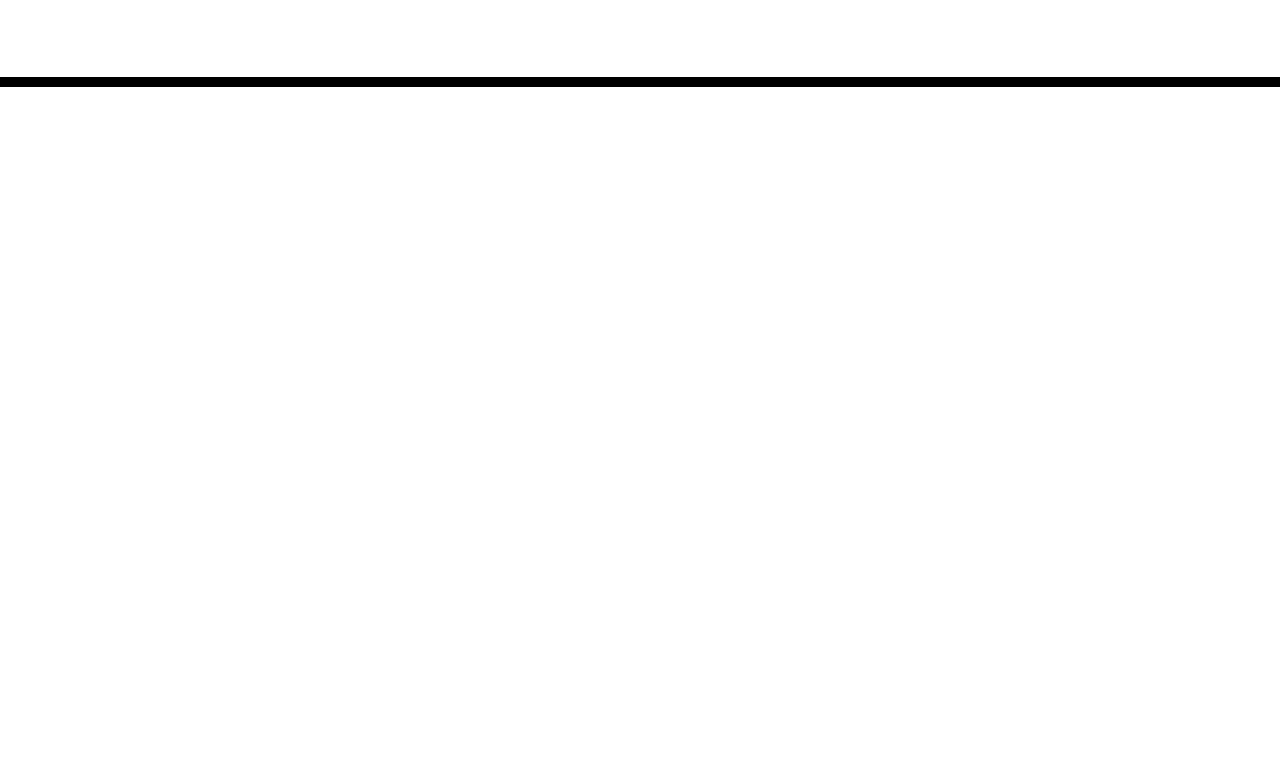
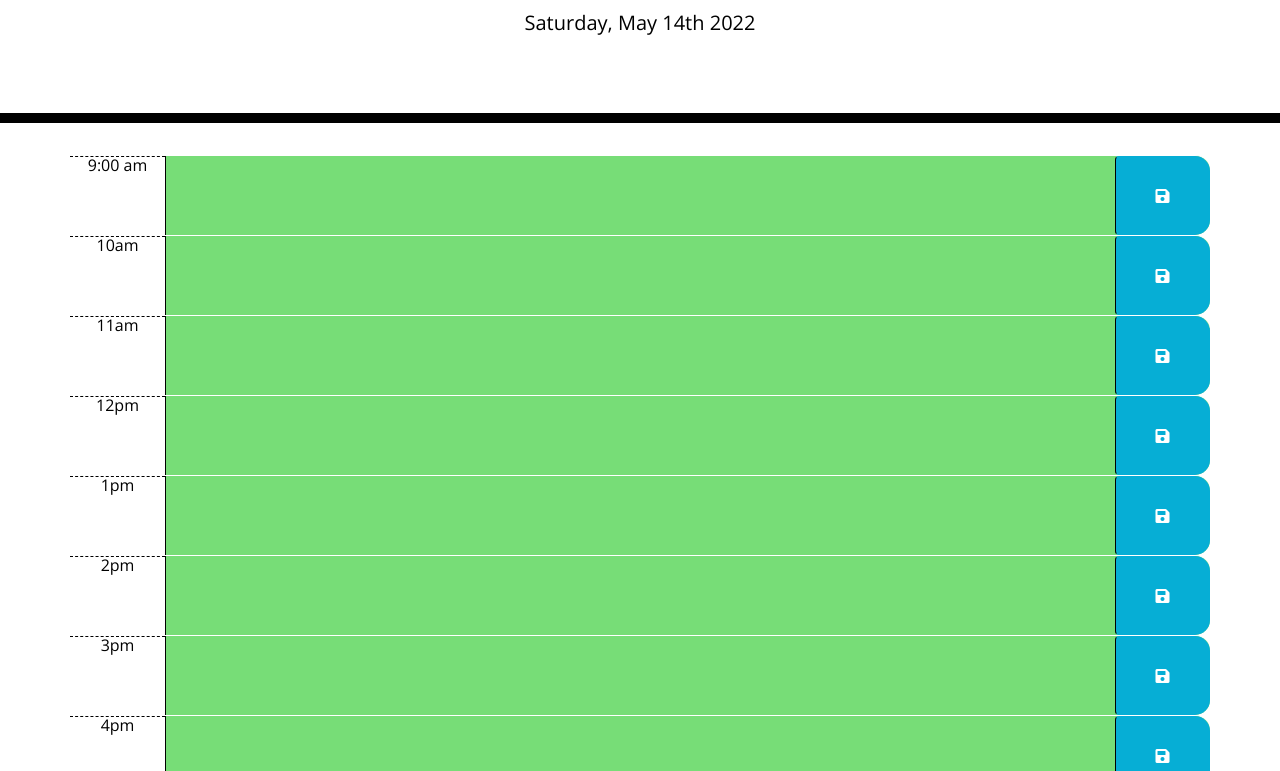
Before and after one commit to jessicakallberg/workDayScheduler, a plain HTML site: page Develop/index.html in a window 1280 px wide. Shown: the part 181-952 px from the top of the page. Before the commit the page ends 800 px from the top, so only its background shows below. Drawn offline with nearby package versions, Linux system fonts and the light colour scheme.

Commit message:
added to the js for the scheduler

```diff
--- a/Develop/index.html
+++ b/Develop/index.html
@@ -18,7 +18,7 @@
         href="https://fonts.googleapis.com/css?family=Open+Sans&display=swap"
         rel="stylesheet"
         />
-        <link rel="stylesheet" href="style.css" />
+        <link rel="stylesheet" href="./style.css" />
         <title>Work Day Scheduler</title>
     </head>
 
@@ -30,9 +30,60 @@
         </header>
         <div class="container">
         <!-- Timeblocks go here -->
+            <div id="hr9" class="row time-block">
+                <div class="hour col-1" >9:00 am</div>
+                <textarea class="description col-10"></textarea>
+                <button class="btn saveBtn col-1"><i class="fas fa-save"></i></button>
+            </div>
+            <div id="hr10" class="row time-block">
+                <div class="hour col-1" >10am</div>
+                <textarea class="description col-10"></textarea>
+                <button class="btn saveBtn col-1"><i class="fas fa-save"></i></button>
+            </div>
+            <div id="hr11" class="row time-block">
+                <div class="hour col-1" >11am</div>
+                <textarea class="description col-10"></textarea>
+                <button class="btn saveBtn col-1"><i class="fas fa-save"></i></button>
+            </div>
+            <div id="hr12" class="row time-block">
+                <div class="hour col-1" >12pm</div>
+                <textarea class="description col-10"></textarea>
+                <button class="btn saveBtn col-1"><i class="fas fa-save"></i></button>
+            </div>
+            <div id="hr13" class="row time-block">
+                <div class="hour col-1" >1pm</div>
+                <textarea class="description col-10"></textarea>
+                <button class="btn saveBtn col-1"><i class="fas fa-save"></i></button>
+            </div>
+            <div id="hr14" class="row time-block">
+                <div class="hour col-1" >2pm</div>
+                <textarea class="description col-10"></textarea>
+                <button class="btn saveBtn col-1"><i class="fas fa-save"></i></button>
+            </div>
+            <div id="hr15" class="row time-block">
+                <div class="hour col-1" >3pm</div>
+                <textarea class="description col-10"></textarea>
+                <button class="btn saveBtn col-1"><i class="fas fa-save"></i></button>
+            </div>
+            <div id="hr16" class="row time-block">
+                <div class="hour col-1" >4pm</div>
+                <textarea class="description col-10"></textarea>
+                <button class="btn saveBtn col-1"><i class="fas fa-save"></i></button>
+            </div>
+            <div id="hr17" class="row time-block">
+                <div class="hour col-1" >5pm</div>
+                <textarea class="description col-10"></textarea>
+                <button class="btn saveBtn col-1"><i class="fas fa-save"></i></button>
+            </div>
+            <div id="hr18" class="row time-block">
+                <div class="hour col-1" >6pm</div>
+                <textarea class="description col-10"></textarea>
+                <button class="btn saveBtn col-1"><i class="fas fa-save"></i></button>
+            </div>
         </div>
 
         <script src="https://code.jquery.com/jquery-3.4.1.min.js"></script>
         <script src="https://cdnjs.cloudflare.com/ajax/libs/moment.js/2.24.0/moment.min.js"></script>
+        <script src="./script.js"></script>
     </body>
     </html>
--- /dev/null
+++ b/Develop/script.js
@@ -0,0 +1,55 @@
+var todayDate = moment().format('dddd, MMMM Do YYYY');
+$("#currentDay").html(todayDate);
+
+$(document).ready(function(){
+    console.log('ready!')
+
+    //attach an event listener to the save buttons
+    $('.saveBtn').on('click', function(){
+        //capture tasks when save button is clicked
+        var task = $(this).siblings('textarea').val()
+        var time = $(this).parent().attr('id')
+        console.log(task, time)
+        //save task in local storage
+        localStorage.setItem(time, task)
+    })
+
+    function timeTracker() {
+        var timeNow = moment().hour();
+    // Split hours into blocks and add past, present and future classes
+        $(".time-block").each(function () {
+            var blockTime = parseInt($(this).attr("id").split("hour")[1]);
+
+            if (blockTime < timeNow) {
+                $(this).removeClass("future");
+                $(this).removeClass("present");
+                $(this).addClass("past");
+            }
+            else if (blockTime === timeNow) {
+                $(this).removeClass("past");
+                $(this).removeClass("future");
+                $(this).addClass("present");
+            }
+            else {
+                $(this).removeClass("present");
+                $(this).removeClass("past");
+                $(this).addClass("future");
+            }
+        })
+    }
+
+    //populate text area with save tasks
+    $('#hr9 textarea').val(localStorage.getItem('hr9'))
+    $('#hr10 textarea').val(localStorage.getItem('hr10'))
+    $('#hr11 textarea').val(localStorage.getItem('hr11'))
+    $('#hr12 textarea').val(localStorage.getItem('hr12'))
+    $('#hr13 textarea').val(localStorage.getItem('hr13'))
+    $('#hr14 textarea').val(localStorage.getItem('hr14'))
+    $('#hr15 textarea').val(localStorage.getItem('hr15'))
+    $('#hr16 textarea').val(localStorage.getItem('hr16'))
+    $('#hr17 textarea').val(localStorage.getItem('hr17'))
+
+
+
+    timeTracker();
+})
```
